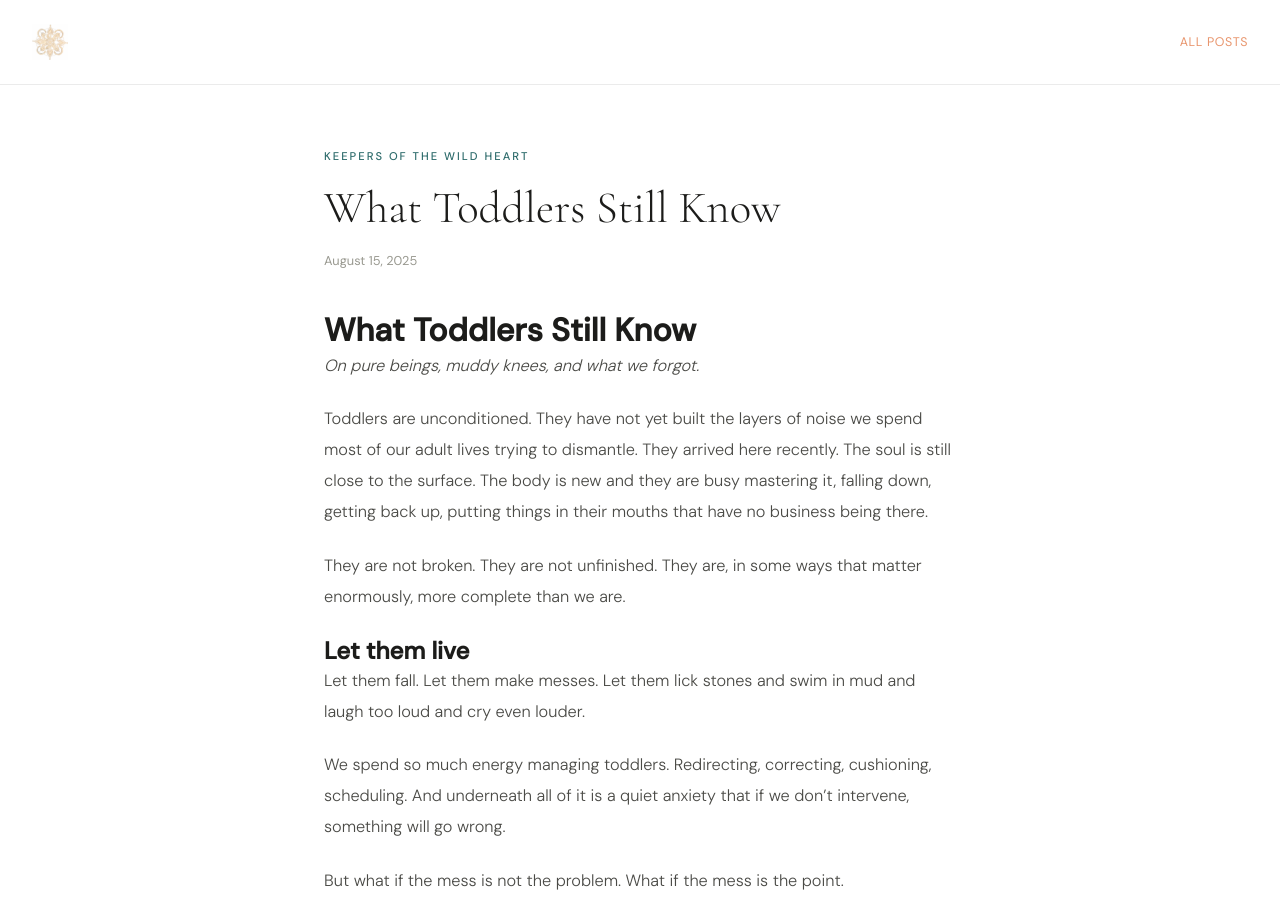
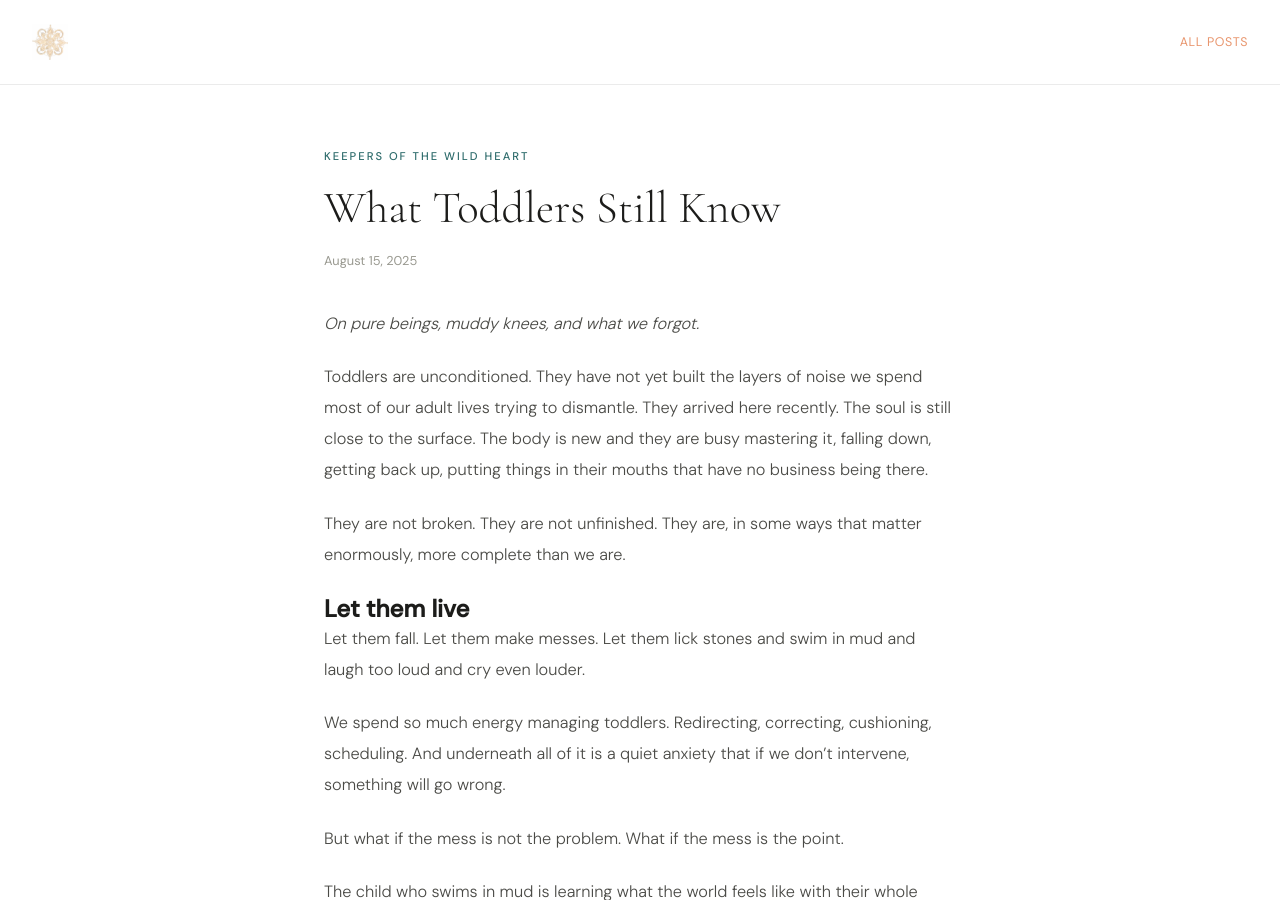
Before and after one commit to Blubell26/giuliapacciotti.com, a Jekyll site: the page built from _posts/2025-08-15-what-toddlers-still-know.md, in a window 1280 px wide and 900 px high. Built offline with Jekyll 4.4.1, drawn with Linux system fonts in a browser that asks for light colours; comment, search, counter and statistics services are not loaded.

Commit message:
Update 2025-08-15-what-toddlers-still-know.md

```diff
--- a/_posts/2025-08-15-what-toddlers-still-know.md
+++ b/_posts/2025-08-15-what-toddlers-still-know.md
@@ -8,7 +8,6 @@ thumb:
 category: parenting-unschooling
 ---
 
-# What Toddlers Still Know
 
 *On pure beings, muddy knees, and what we forgot.*
 
```
